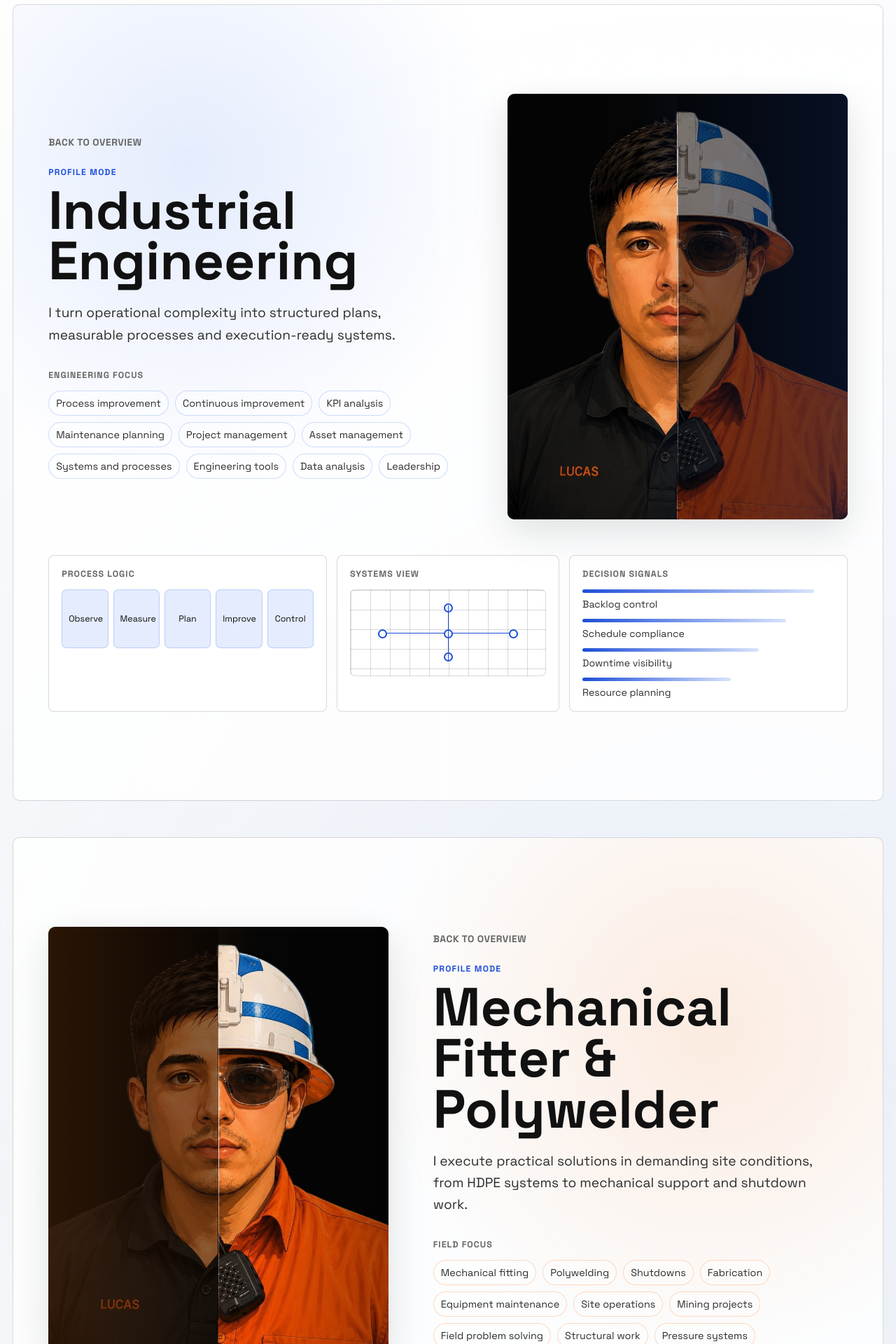
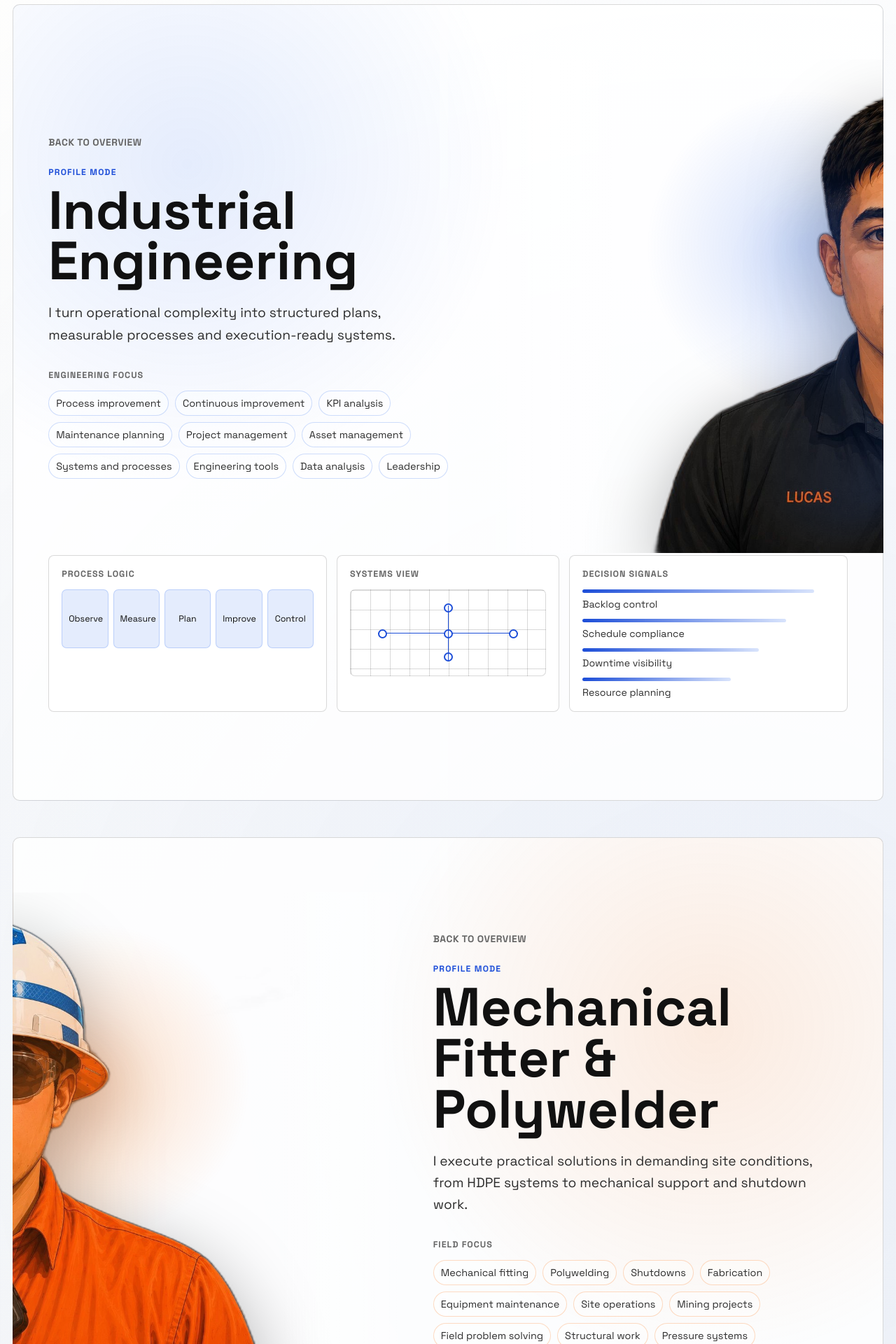
Before and after one commit to lucaslopez17/lucas_lopez_portfolio, a Next.js app: page / in a window 1280 px wide. Shown: the part 820-2740 px from the top of the page at 70% size. Built offline with nearby package versions, Linux system fonts and the light colour scheme.

Commit message:
Use dedicated half portrait assets

```diff
--- a/app/globals.css
+++ b/app/globals.css
@@ -788,15 +788,28 @@ html[data-theme="dark"] .orb-expanded small {
 .profile-face {
   position: relative;
   min-height: min(720px, 76svh);
+  isolation: isolate;
 }
 
 .profile-face-frame {
   position: absolute;
-  inset: 0;
+  inset: -8% -14% -8% -2%;
   overflow: hidden;
   border-radius: 10px;
-  background: #050505;
-  box-shadow: var(--shadow);
+  background: transparent;
+  box-shadow: none;
+}
+
+.profile-face-frame.engineering {
+  inset: -8% -22% -8% -4%;
+  -webkit-mask-image: linear-gradient(90deg, transparent 0%, #000 20%, #000 100%);
+  mask-image: linear-gradient(90deg, transparent 0%, #000 20%, #000 100%);
+}
+
+.profile-face-frame.field {
+  inset: -8% -4% -8% -22%;
+  -webkit-mask-image: linear-gradient(90deg, #000 0%, #000 80%, transparent 100%);
+  mask-image: linear-gradient(90deg, #000 0%, #000 80%, transparent 100%);
 }
 
 .profile-face-frame::before,
@@ -810,41 +823,49 @@ html[data-theme="dark"] .orb-expanded small {
 
 .profile-face-frame.engineering::before {
   background:
-    linear-gradient(90deg, rgba(0, 0, 0, 0.34), transparent 40%),
-    linear-gradient(270deg, rgba(37, 99, 235, 0.28), transparent 62%);
+    radial-gradient(circle at 72% 38%, rgba(37, 99, 235, 0.2), transparent 36%),
+    linear-gradient(90deg, var(--surface) 0%, transparent 28%);
 }
 
 .profile-face-frame.field::before {
   background:
-    linear-gradient(270deg, rgba(0, 0, 0, 0.34), transparent 40%),
-    linear-gradient(90deg, rgba(249, 115, 22, 0.3), transparent 62%);
+    radial-gradient(circle at 28% 38%, rgba(249, 115, 22, 0.24), transparent 36%),
+    linear-gradient(270deg, var(--surface) 0%, transparent 28%);
 }
 
 .profile-face-frame.engineering::after {
-  left: auto;
-  width: 50%;
-  background: rgba(0, 0, 0, 0.48);
+  inset: auto -2% 4% auto;
+  width: min(360px, 44%);
+  height: 68%;
+  background: linear-gradient(90deg, transparent, rgba(37, 99, 235, 0.18));
+  filter: blur(24px);
+  border-radius: 999px;
 }
 
 .profile-face-frame.field::after {
-  right: auto;
-  width: 50%;
-  background: rgba(0, 0, 0, 0.46);
+  inset: auto auto 4% -2%;
+  width: min(360px, 44%);
+  height: 68%;
+  background: linear-gradient(270deg, transparent, rgba(249, 115, 22, 0.2));
+  filter: blur(24px);
+  border-radius: 999px;
 }
 
 .profile-face-image {
-  object-fit: cover;
-  object-position: center center;
+  object-fit: contain;
+  filter: drop-shadow(0 30px 52px rgba(0, 0, 0, 0.34));
+}
+
+.profile-face-frame.engineering .profile-face-image {
+  object-position: right bottom;
+}
+
+.profile-face-frame.field .profile-face-image {
+  object-position: left bottom;
 }
 
 .profile-face-axis {
-  position: absolute;
-  top: 6%;
-  bottom: 6%;
-  left: 50%;
-  width: 1px;
-  background: linear-gradient(transparent, rgba(255, 255, 255, 0.86), transparent);
-  z-index: 3;
+  display: none;
 }
 
 .profile-graphics {
@@ -1759,6 +1780,11 @@ html[data-theme="dark"] .software-meter {
 
   .profile-content {
     max-width: none;
+    order: 2;
+  }
+
+  .profile-face {
+    order: 1;
   }
 
   .field-profile .profile-content {
--- a/components/portfolio-experience.tsx
+++ b/components/portfolio-experience.tsx
@@ -395,6 +395,8 @@ function ProfileFocusSection({
 }
 
 function ProfileFace({ profile, title }: { profile: ProfileSide; title: string }) {
+  const imageSrc = profile === "engineering" ? "/halfengineer.png" : "/halffield.png";
+
   return (
     <motion.div
       className="profile-face"
@@ -405,7 +407,7 @@ function ProfileFace({ profile, title }: { profile: ProfileSide; title: string }
     >
       <div className={`profile-face-frame ${profile}`}>
         <Image
-          src="/hero.png"
+          src={imageSrc}
           alt={`${title} portrait side`}
           fill
           sizes="(max-width: 980px) 92vw, 42vw"
```
Also changed, not shown: public/halfengineer.png (added), public/halffield.png (added).
